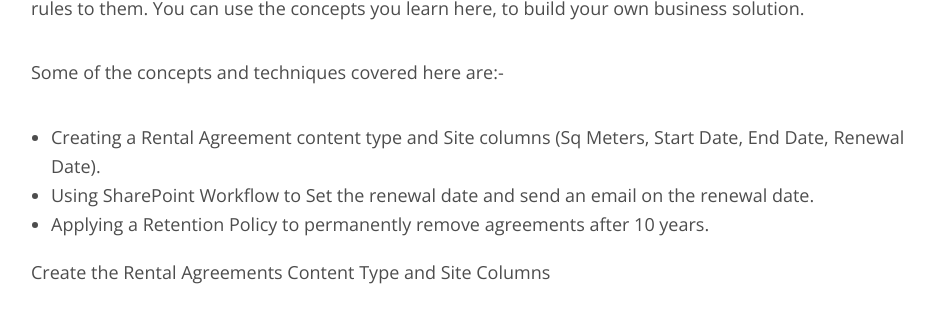
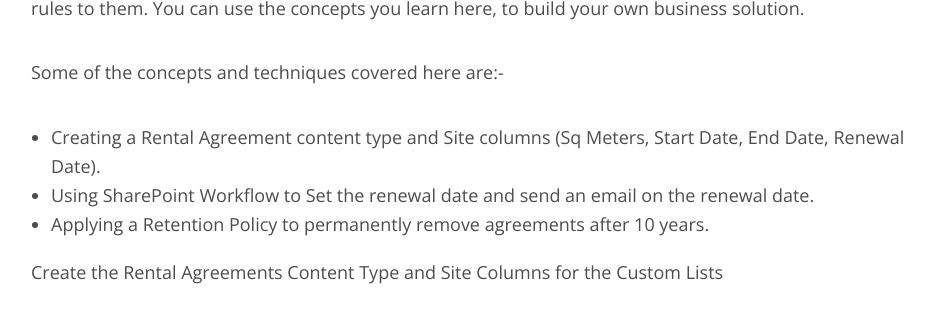
Before and after one commit to ldsouza/ldsouza.github.io, a Jekyll site: the page built from _posts/2016-07-21-implementing-a-agreements-solution-in-sharepoint.md, in a window 1280 px wide and 900 px high, scrolled down 882 px, cut to the strip 0-319 px from the top of the window. Shown: the whole strip, without its empty margins (159-1093 px from the left). Built offline with Jekyll 4.4.1, drawn with Linux system fonts in a browser that asks for light colours; nearby versions of some CDN libraries; comment, search, counter and statistics services are not loaded.

Commit message:
Updated 2016-07-21-implementing-a-agreements-solution-in-sharepoint.md

```diff
--- a/_posts/2016-07-21-implementing-a-agreements-solution-in-sharepoint.md
+++ b/_posts/2016-07-21-implementing-a-agreements-solution-in-sharepoint.md
@@ -17,7 +17,7 @@
 - Using SharePoint Workflow to Set the renewal date and send an email on the renewal date.
 - Applying a Retention Policy to permanently remove agreements after 10 years.
 
-Create the Rental Agreements Content Type and Site Columns
+Create the Rental Agreements Content Type and Site Columns for the Custom Lists
 {% include youtubePlayer.html id="BQ2rrpTCyjc" %}
 
 Add the Rental Agreements Content Type to the Warehouse list
@@ -30,11 +30,9 @@
 {% include youtubePlayer.html id="K2Si0h7scYI" %}
 
 Create a SharePoint Workflow that sends an Email on the Renewal Date
-
 {% include youtubePlayer.html id="pt_Xo1hVstg" %}
 
 Apply a Retention Policy to the Rental Agreements
-
 {% include youtubePlayer.html id="mo6LwoWZtBg" %}
 
 If you have any comments or questions, please leave a comment below.
```
